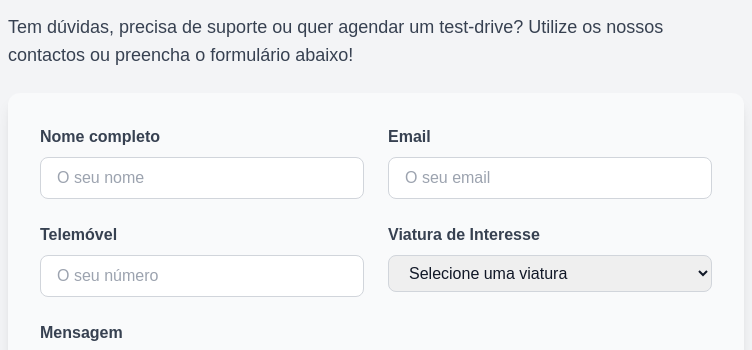
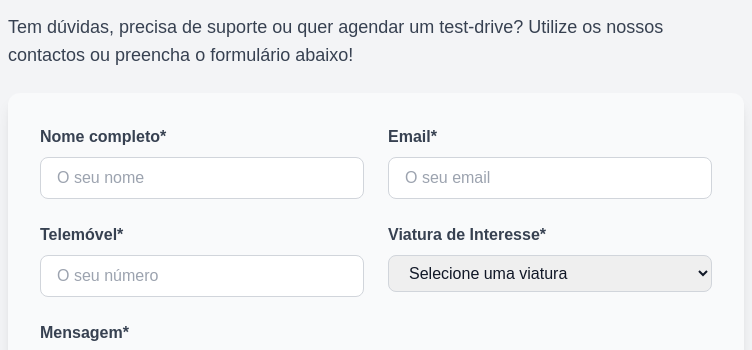
Before and after one commit to Lilhunte/GGPCAR, a plain HTML site: page contact.html in a window 1280 px wide. Shown: the part 803-1153 px from the top of the page, 264-1016 px from the left. Drawn offline with nearby package versions, Linux system fonts and the light colour scheme.

Commit message:
Update contact.html

```diff
--- a/contact.html
+++ b/contact.html
@@ -124,7 +124,7 @@
               <label
                 for="from_name"
                 class="block text-gray-700 font-semibold mb-2"
-                >Nome completo</label
+                >Nome completo*</label
               >
               <input
                 type="text"
@@ -139,7 +139,7 @@
               <label
                 for="reply_to"
                 class="block text-gray-700 font-semibold mb-2"
-                >Email</label
+                >Email*</label
               >
               <input
                 type="email"
@@ -154,7 +154,7 @@
           <div class="grid md:grid-cols-2 gap-6">
             <div>
               <label for="phone" class="block text-gray-700 font-semibold mb-2"
-                >Telemóvel</label
+                >Telemóvel*</label
               >
               <input
                 type="tel"
@@ -169,7 +169,7 @@
               <label
                 for="car_model"
                 class="block text-gray-700 font-semibold mb-2"
-                >Viatura de Interesse</label
+                >Viatura de Interesse*</label
               >
               <select
                 id="car_model"
@@ -187,7 +187,7 @@
           </div>
           <div>
             <label for="message" class="block text-gray-700 font-semibold mb-2"
-              >Mensagem</label
+              >Mensagem*</label
             >
             <textarea
               id="message"
```
